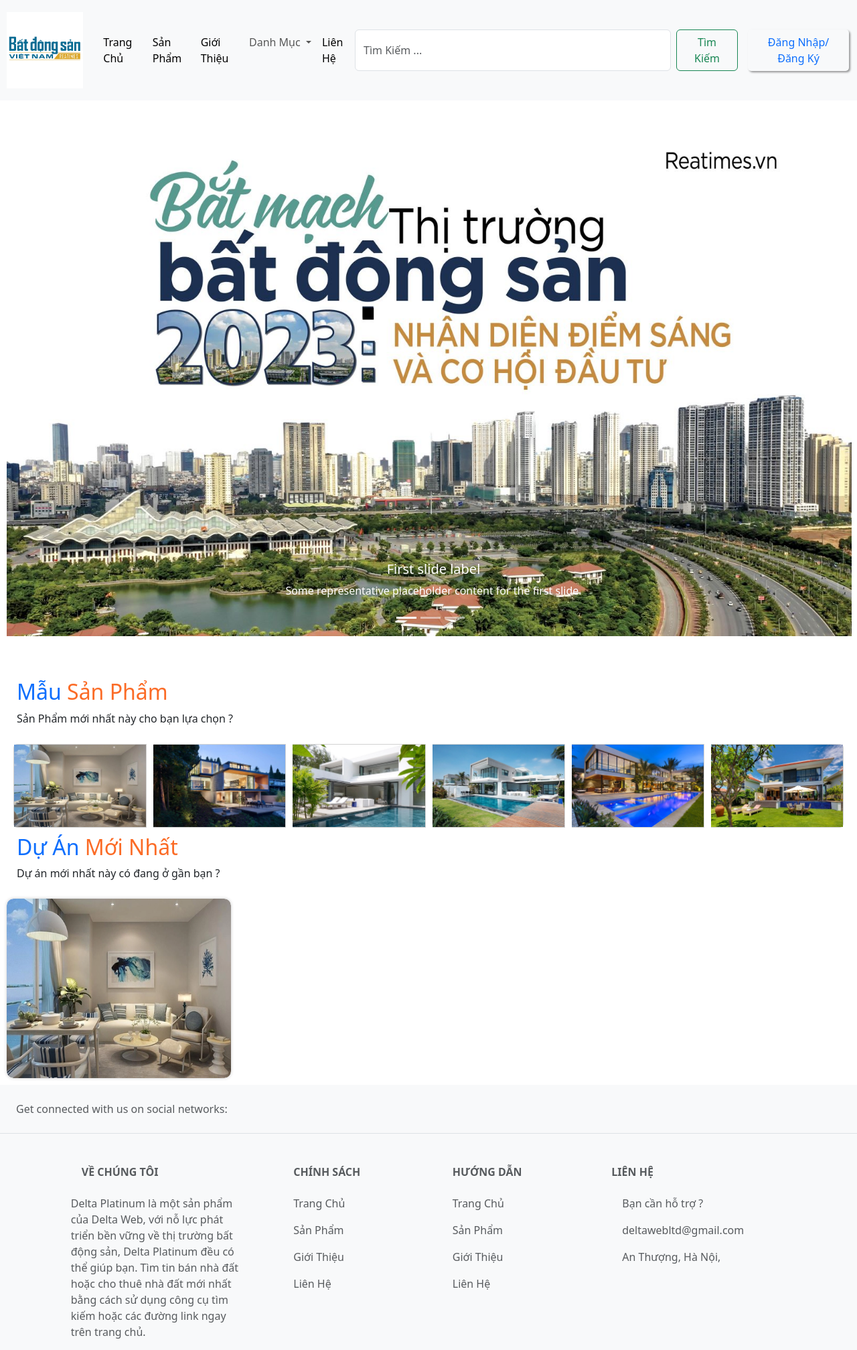
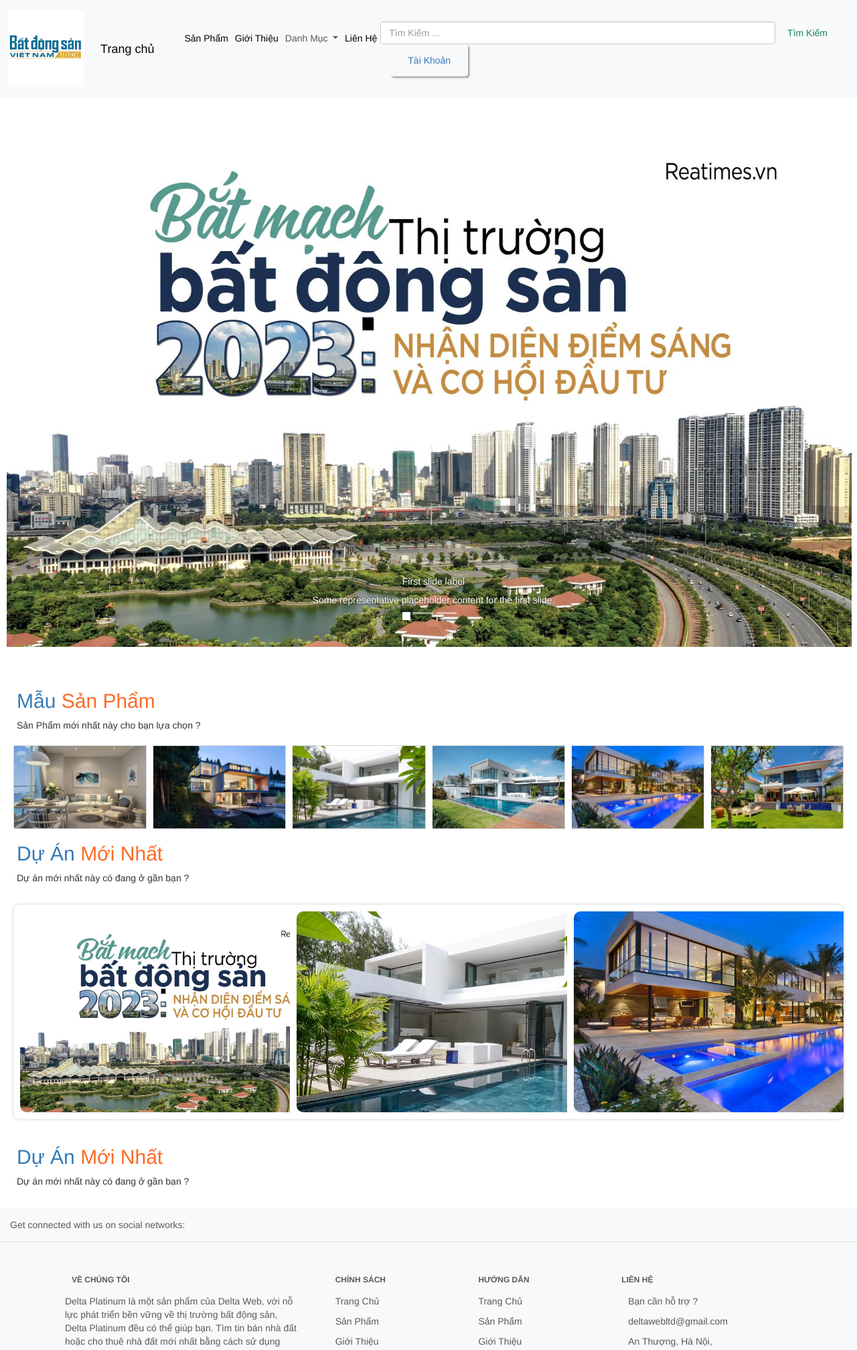
Before and after one commit to trinh27022004/project-1, a PHP site: page /index.php?action=ctietsp in a window 1280 px wide. Shown: the top 2016 px of the page at 67% size. Run offline with PHP 8.4, Linux system fonts and the light colour scheme; the visitor is signed in with stand-in values (Sample User, id 1); data that the repository does not hold is empty.

Commit message:
trinh code

```diff
--- a/config/connect.php
+++ b/config/connect.php
@@ -1,6 +1,6 @@
 <?php
 function connect_db() {
-    $servername = "localhost";
+    $servername = "localhost:3307";
     $username = "root";
     $password = "";
     $dbname = "duan1";
--- a/css/style.css
+++ b/css/style.css
@@ -193,49 +193,49 @@
     transform: scale(1.1);
 
   } */
-  /* .row{
+  .spham{
     position: relative;
-    width: 335px;
     background-color: #fff;
     box-shadow: 0px 0px 5px 0px rgba(0,0,0,0.2);
     margin-bottom: 20px;
     border-radius: 10px;
-    margin: 10px;
   }
-  .card{
+  .hinhsp{
     transform-origin: center center;
     overflow: hidden;
     border-radius: 10px;
   }
-  .card img{
+  .hinhsp img{
     transition: 0.5s;
     width: 335px;
     height: 268px;
     border-radius: 10px 10px 0 0;
     border-radius: 10px;
   }
-  .car img:hover{
+  .hinhsp img:hover{
     transform: scale(1.15);
 
-} */
+}
   .tour{
     position: relative;
-    width: 335px;
     background-color: #fff;
     box-shadow: 0px 0px 5px 0px rgba(0,0,0,0.2);
     margin-bottom: 20px;
     border-radius: 10px;
-    margin: 10px;
+    margin: 20px;
+    display: flex;
 }
 .img-tour{
     transform-origin: center center;
     overflow: hidden;
     border-radius: 10px;
+    padding: 10px;
+
 }
 .img-tour img{
     transition: 0.5s;
-    width: 335px;
-    height: 268px;
+    width: 500px;
+    height: 300px;
     border-radius: 10px 10px 0 0;
     border-radius: 10px;
 }
@@ -243,3 +243,26 @@
     transform: scale(1.15);
 
 }
+.boxcontent {
+    border-left: 1px solid #ccc;
+    border-right: 1px solid #ccc;
+    border-bottom: 1px solid #ccc;
+    border-bottom-left-radius: 5px;
+    border-bottom-right-radius: 5px;
+    min-height: 200px;
+    padding: 20px;
+  }
+  .boxcontent2 {
+    border-left: 1px solid #ccc;
+    border-right: 1px solid #ccc;
+    background-color: #eee;
+  }
+  .boxft {
+    padding: 10px;
+    background-color: bisque;
+    border-bottom-left-radius: 5px;
+    border-bottom-right-radius: 5px;
+    border-left: 1px solid #ccc;
+    border-right: 1px solid #ccc;
+    border-bottom: 1px solid #ccc;
+  }
--- a/dao/productDAO.php
+++ b/dao/productDAO.php
@@ -57,9 +57,13 @@ function loadall_sp($kyw = "", $id_dm = 0)
 }
 function loadone_sp($id_sp)
 {
-    $sql = "select * from sanpham where id_sp=" . $id_sp;
-    $suasp = pdo_query_one($sql);
-    return $suasp; //co ket qua tra ve phai return
+    $sql = "select * from sanpham where id_sp= :id";
+    $db = connect_db();
+    $statement = $db->prepare($sql);
+    $statement->bindValue(":id",$id_sp);
+    $statement->execute();
+    $row = $statement->fetch();
+    return $row;//co ket qua tra ve phai return
 }
 function load_ten_dm($id_dm)
 {
--- a/index.php
+++ b/index.php
@@ -7,8 +7,7 @@ include "./dao/accountDAO.php";
 include "./dao/categoryDAO.php";
 include "./dao/productDAO.php";
 $spnew = loadall_sp_home();
-$allsp = loadall_sp();
-
+$dsdm = loadall_dm();
 
 
 // getAllUser();
@@ -104,12 +103,13 @@ if (isset($_GET['action']))
             break;
         case 'ctietsp':
             if (isset($_GET['id_sp']) && ($_GET['id_sp']) > 0) {
-                $onesp = loadone_sp($_GET['id_sp']);
-                extract($onesp);
+                $id = $_GET['id_sp'];
+                $onesp = loadone_sp($id);
                 $spcl = loadone_sp_cungloai($_GET['id_sp'], $id_dm);
                 include "./pages/ctietsp.php";
             } else {
                 include "./pages/home.php";
+                include "./pages/product/product.php";
             }
             break;
         case 'sanpham':
@@ -127,6 +127,7 @@ if (isset($_GET['action']))
             $tendm = load_ten_dm($id_dm);
             include "./pages/product/product.php";
             break;
+
         case 'thoat':
             session_unset();
             header('Location:index.php');
--- a/layouts/header.php
+++ b/layouts/header.php
@@ -7,6 +7,7 @@
     <title>Bất Động Sản Việt Nam</title>
     <link rel="stylesheet" href="./css/style.css">
     <link rel="stylesheet" href="./public/bootstrap-5.3.2/dist/css/bootstrap.css">
+    <link rel="stylesheet" href="https://maxcdn.bootstrapcdn.com/bootstrap/3.3.7/css/bootstrap.min.css">
     <script src="./public/bootstrap-5.3.2/dist/js/bootstrap.js"></script>
 </head>
 
@@ -17,16 +18,16 @@
             <img src="./image/logo.png" width="100%" height="5%" alt="">
         </div>
         <div class="container-fluid">
-            <!-- <a class="navbar-brand" href="../index.php">Trang chủ</a>
+            <a class="navbar-brand" href="../index.php">Trang chủ</a>
             <button class="navbar-toggler" type="button" data-bs-toggle="collapse" data-bs-target="#navbarSupportedContent" aria-controls="navbarSupportedContent" aria-expanded="false" aria-label="Toggle navigation">
                 <span class="navbar-toggler-icon"></span>
-            </button> -->
+            </button>
 
             <div class="collapse navbar-collapse" id="navbarSupportedContent">
                 <ul class="navbar-nav me-auto mb-2 mb-lg-0">
-                <li class="nav-item">
+                <!-- <li class="nav-item">
                         <a class="nav-link active" aria-current="page" href="../index.php">Trang Chủ </a>
-                    </li>
+                    </li> -->
                 <li class="nav-item">
                         <a class="nav-link active" aria-current="page" href="index?action=sanpham">Sản Phẩm </a>
                     </li>
@@ -58,8 +59,15 @@
                     <input class="form-control me-2" type="search" name="kyw" id="" placeholder="Tìm Kiếm ..." aria-label="Search">
                     <button class="btn btn-outline-success" name="timkiem" id="tk" type="submit">Tìm Kiếm</button>
                 </form>
-                <div class="loginnav">
-                    <button class="btn " type="submit"><a href="index?action=dangnhap">Đăng Nhập</a><a href="index?action=dky">/Đăng Ký</a></button>
+                <div class="loginnav btn ">
+                    <?php
+                    if(!(isset($_SESSION["user"]))){
+                        echo '<button class="btn " type="submit"><a href="index?action=dangnhap">Đăng Nhập</a><a href="index?action=dky">/Đăng Ký</a></button>';
+                    }else{
+                        echo'<button class="btn " type="submit"><a href="index?action=dangnhap">Tài Khoản</a></button>';
+                    }
+                        ?>
+                    <!-- <button class="btn " type="submit"><a href="index?action=dangnhap">Đăng Nhập</a><a href="index?action=dky">/Đăng Ký</a></button> -->
                 </div>
             </div>
         </div>
--- a/pages/home.php
+++ b/pages/home.php
@@ -84,7 +84,7 @@
         foreach ($spnew as $s) {
           extract($s);
           $tt = $price;
-    $hinh = $hinhpath.$image;
+          $hinh = $hinhpath . $image;
           // if (($i == 2) || ($i == 5) || ($i == 8)) {
           //   $mr = "";
           // } else {
@@ -126,20 +126,20 @@
         ?> -->
 
 
-<div class="row">
-<?php  foreach ($spnew as $s):
+  <div class="row spham">
+    <?php foreach ($spnew as $s) :
       $linksp = "index.php?action=ctietsp&id_sp=" . $id_sp;
     ?>
       <div class="col-3">
-  <div class="card ">
+        <div class="card hinhsp ">
           <a class="linksp " href="<?php echo $linksp ?>">
-    <img src="./upload/<?php echo $s['image']?>" class="card-img-top" width="150px" height="250px" alt="...">
+            <img src="./upload/<?php echo $s['image'] ?>" class="card-img-top" width="150px" height="250px" alt="...">
           </a>
           <div class="card-body">
             <a class="linksp text-decoration-none" href="<?php echo $linksp ?>">
-      <h5 class="card-title"><?php echo $s['name']?></h5>
+              <h5 class="card-title"><?php echo $s['name'] ?></h5>
             </a>
-      <p class="card-text"><?php echo $s['mota']?></p>
+            <p class="card-text"><?php echo $s['mota'] ?></p>
             <a href="#" class="btn btn-primary">03375950260</a>
           </div>
         </div>
@@ -176,26 +176,34 @@
    -->
   <div class="tour">
     <div class="img-tour">
-                                <a href="#"><img src="../image/sp1.webp" alt="" ></a>
+      <a href="#"><img src="../image/sl3.jpg" alt=""></a>
+
+    </div>
+    <div class="img-tour">
+      <a href="#"><img src="../image/sp3.webp" alt=""></a>
+
+    </div>
+    <div class="img-tour">
+      <a href="#"><img src="../image/sp5.webp" alt=""></a>
 
     </div>
 
   </div>
 
   <div class="row spham">
-<?php  foreach ($spnew as $s):
+    <?php foreach ($spnew as $s) :
       $linksp = "index.php?action=ctietsp&id_sp=" . $id_sp;
     ?>
       <div class="col-3">
         <div class="card hinhsp ">
           <a class="linksp " href="<?php echo $linksp ?>">
-    <img src="./upload/<?php echo $s['image']?>" class="card-img-top" width="150px" height="250px" alt="...">
+            <img src="./upload/<?php echo $s['image'] ?>" class="card-img-top" width="150px" height="250px" alt="...">
           </a>
           <div class="card-body">
             <a class="linksp text-decoration-none" href="<?php echo $linksp ?>">
-      <h5 class="card-title"><?php echo $s['name']?></h5>
+              <h5 class="card-title"><?php echo $s['name'] ?></h5>
             </a>
-      <p class="card-text"><?php echo $s['mota']?></p>
+            <p class="card-text"><?php echo $s['mota'] ?></p>
             <a href="#" class="btn btn-primary">03375950260</a>
           </div>
         </div>
--- a/pages/product/product.php
+++ b/pages/product/product.php
@@ -8,12 +8,13 @@
 
 
 
-<div class="row">
+<div class="row spham">
 <?php  foreach ($load_product as $s):
-    // $linksp = "index.php?action=ctietsp&id_sp=" . $id_sp;
+
+     $linksp = "index.php?action=ctietsp&id_sp=" . $s['id_sp'];
   ?>
   <div class="col-3">
-  <div class="card ">
+  <div class="card hinhsp">
   <a class="linksp " href="<?php echo $linksp ?>">
     <img src="./upload/<?php echo $s['image']?>" class="card-img-top" width="150px" height="250px" alt="...">
     </a>
```
Also changed, not shown: dao/commentDAO.php (+12 -4 lines), pages/comment/binhluanform.php (+5 -5 lines), pages/ctietsp.php (+21 -79 lines), pages/contact/contact.php (added). Lines whose indentation alone changed are shown as unchanged.
